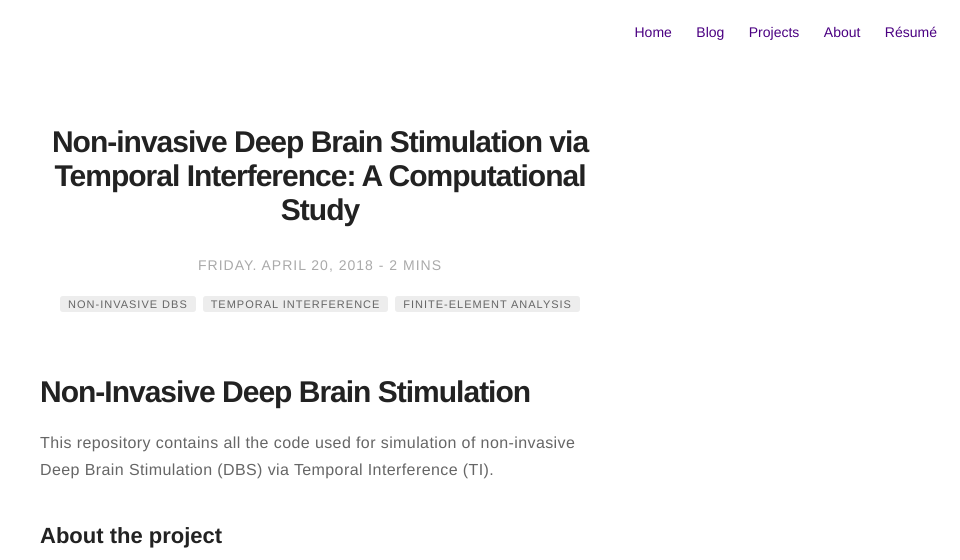
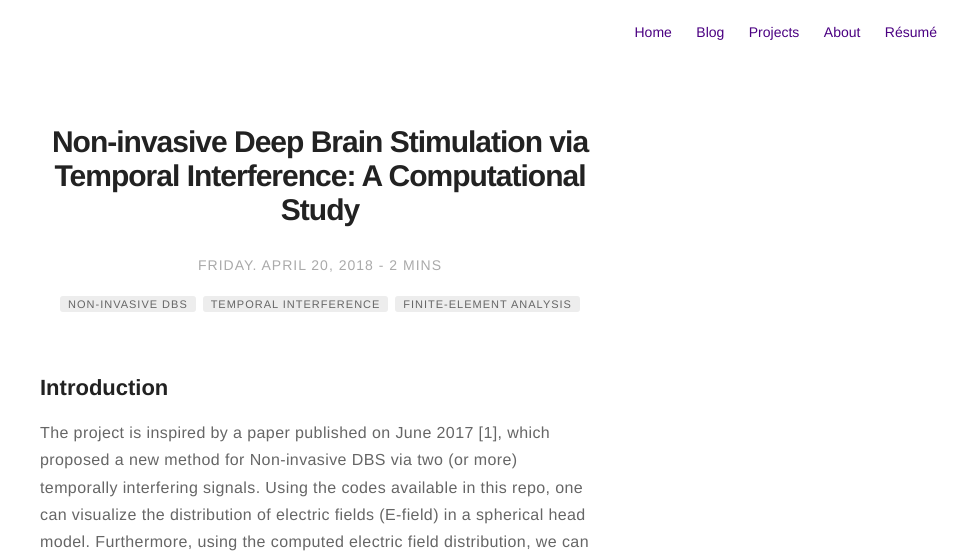
Before and after one commit to mohammadbashiri/mohammadbashiri.github.io-old, a Jekyll site: the page built from _posts/2018-08-30-non-invasive-deep-brain-stimulation-project.markdown, in a window 1280 px wide and 1400 px high. Shown: the top 560 px of the window, without its empty margins (320-1280 px from the left). Built offline with Jekyll 4.4.1, drawn with Linux system fonts in a browser that asks for light colours; some of the changed text lies outside the part shown.

Commit message:
removing stuff

```diff
--- a/_posts/2018-08-30-non-invasive-deep-brain-stimulation-project.markdown
+++ b/_posts/2018-08-30-non-invasive-deep-brain-stimulation-project.markdown
@@ -14,11 +14,7 @@ author: mohammadbashiri
 externalLink: false
 ---
 
-# Non-Invasive Deep Brain Stimulation
-
-This repository contains all the code used for simulation of non-invasive Deep Brain Stimulation (DBS) via Temporal Interference (TI).
-
-## About the project
+## Introduction
 
 The project is inspired by a paper published on June 2017 [1], which proposed a new
 method for Non-invasive DBS via two (or more) temporally interfering signals. Using the
@@ -32,7 +28,7 @@ Given that you have an E-field distribution from finite-element analysis (FEA) o
 which was also part of this project (but not covered here), a different script could be used to visualize
 the distribution.
 
-A a summary, the main focus of this repository is two-fold:
+A a summary, the main focus of this project (and the codes) is two-fold:
 - Visualization of E-field distribution either generated from FEA or an analytical solution
 - Testing the response of different neuron models at different locations within the E-field
 distribution
```
